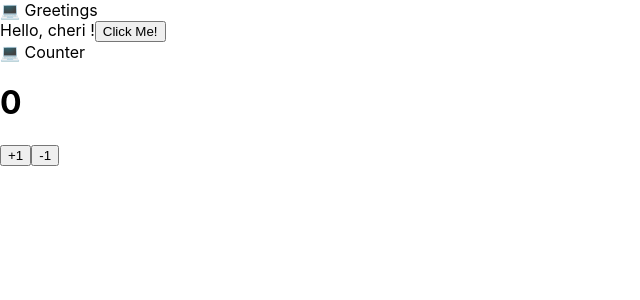
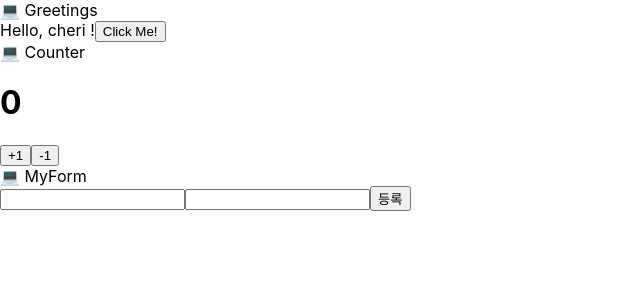
Before and after one commit to che-ri/TS-Pratice, a React (Create React App) app in the folder ts-react-tutorial/: page / in a window 1280 px wide. Shown: the top 300 px of the page, without its empty margins (0-640 px from the left). Built offline with nearby package versions, Linux system fonts and the light colour scheme.

Commit message:
타입스크립트로 인풋상태 관리히기

```diff
--- a/ts-react-tutorial/src/App.tsx
+++ b/ts-react-tutorial/src/App.tsx
@@ -1,11 +1,16 @@
 import React from "react";
 import Greetings from "./Greetings";
 import Counter from "./Counter";
+import MyForm from "./MyForm";
 
 function App() {
     const onClick = (name: string) => {
         console.log(`${name} says hello`);
     };
+
+    const onSubmit = (form: { name: string; description: string }) =>
+        console.log(form);
+
     return (
         <div>
             <div>
@@ -16,6 +21,10 @@
                 <span> 💻 Counter </span>
                 <Counter />
             </div>
+            <div>
+                <span> 💻 MyForm </span>
+                <MyForm onSubmit={onSubmit} />
+            </div>
         </div>
     );
 }
--- /dev/null
+++ b/ts-react-tutorial/src/MyForm.tsx
@@ -0,0 +1,44 @@
+import React, { useState } from "react";
+
+type MyFormProps = {
+    //컴포넌트의 props 타입설정
+    onSubmit: (form: { name: string; description: string }) => void;
+};
+
+const MyForm = ({ onSubmit }: MyFormProps) => {
+    const [form, setForm] = useState({
+        name: "",
+        description: "",
+    });
+
+    const { name, description } = form;
+
+    const onChange = (e: React.ChangeEvent<HTMLInputElement>) => {
+        //파라미터타입설정
+        const { name, value } = e.target;
+        setForm({
+            ...form,
+            [name]: value,
+        });
+    };
+
+    const handleSubmit = (e: React.FormEvent<HTMLFormElement>) => {
+        //파라미터타입설정
+        e.preventDefault();
+        onSubmit(form); //부모컴포넌트로 받아온 함수 실행
+        setForm({
+            name: "",
+            description: "",
+        });
+    };
+
+    return (
+        <form onSubmit={handleSubmit}>
+            <input name="name" value={name} onChange={onChange} />
+            <input name="description" value={description} onChange={onChange} />
+            <button type="submit">등록</button>
+        </form>
+    );
+};
+
+export default MyForm;
```
